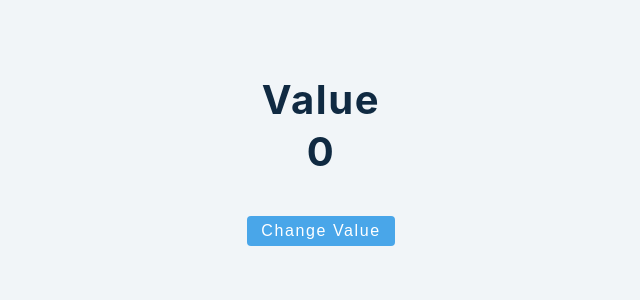
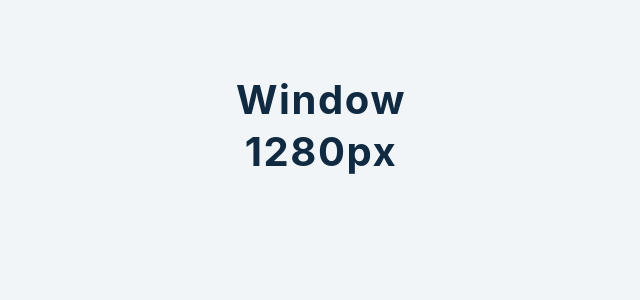
Before and after one commit to bidur45/Advanced-react, a React (Create React App) app: page / in a window 1280 px wide. Shown: the top 300 px of the page, without its empty margins (319-959 px from the left). Built offline with nearby package versions, Linux system fonts and the light colour scheme.

Commit message:
cleanup function

```diff
--- a/src/2-useEffect/1-useEffect-basics.js
+++ b/src/2-useEffect/1-useEffect-basics.js
@@ -2,24 +2,31 @@
 
 const UseEffectBasics = ()=>{
 
-    const [value,setvalue] = useState(0)
+    const [size, setSize] = useState(window.innerWidth)
+ console.log(size)
+    const checkSize =()=>{
+        setSize(window.innerWidth)
+    }
      useEffect (()=>{
 
-      console.log('Inside useEffect')
-      if(value>2){
-          document.title = `newMessage ${value}`
-      }
+     window.addEventListener('resize',checkSize)
+     return (
+         ()=>{
 
-    },[value])
+         window.removeEventListener('resize',checkSize)
+         }
+     )
 
-    console.log("outside useEffect")
+
+    })
+
+
 
 
 return(
     <>
-    <h2>value</h2>
-    <h2>{value}</h2>
-    <button className="btn" onClick={()=> setvalue(value+1)}>Change value</button>
+    <h2>window</h2>
+    <h2>{size}px</h2>
     </>
 )
 
```
